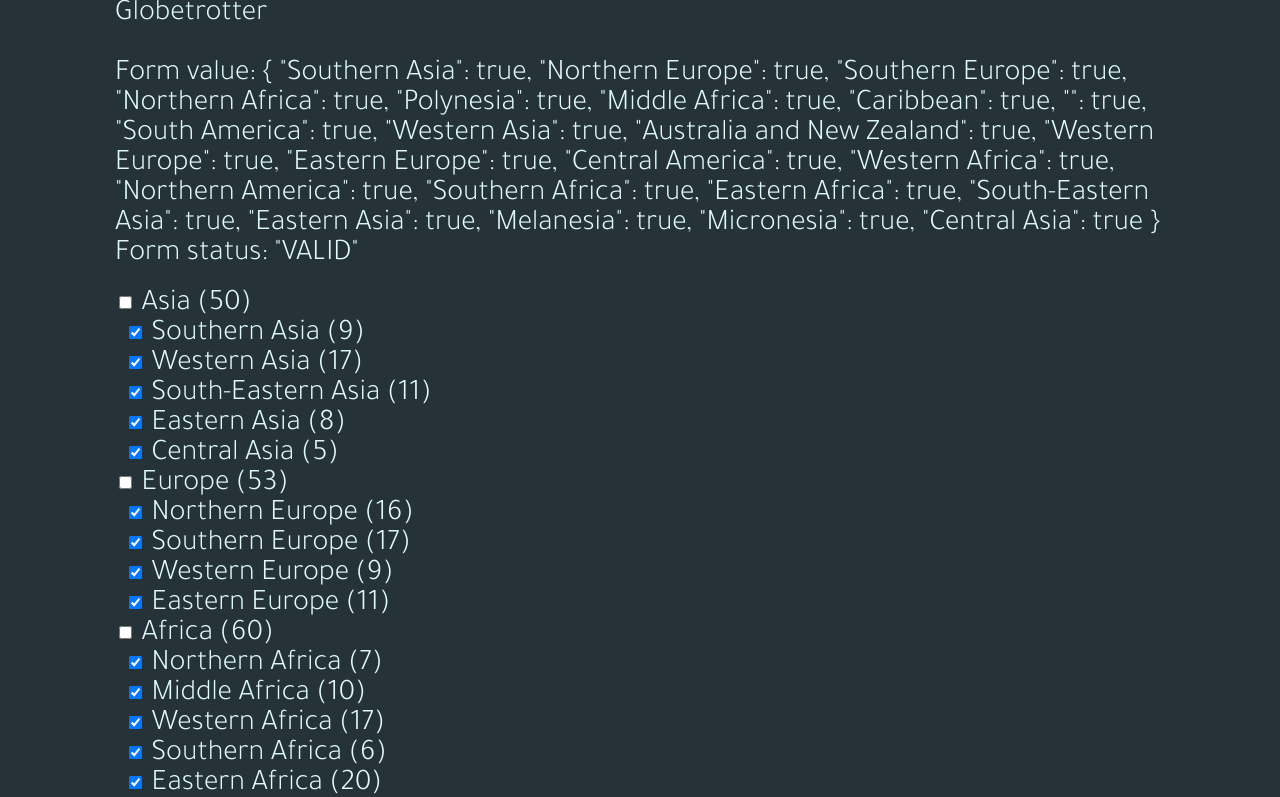
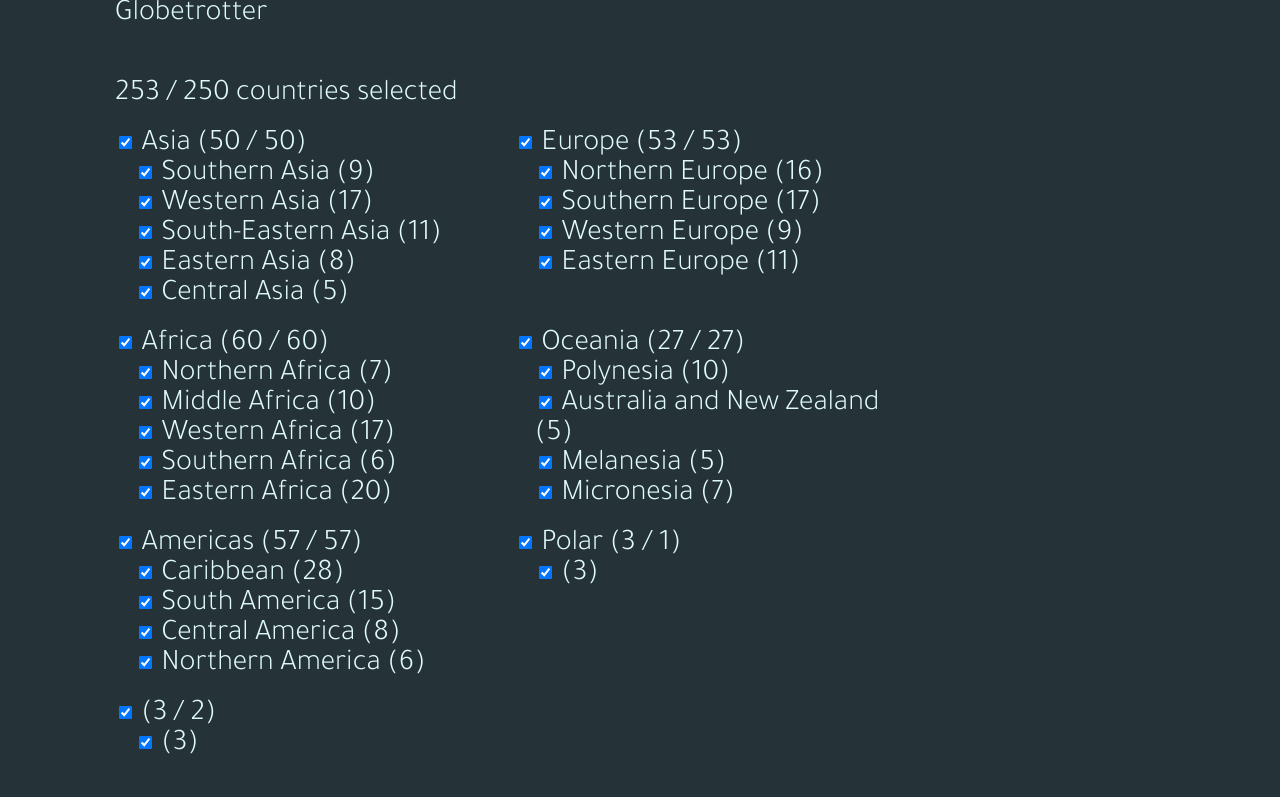
Before and after one commit to johnnycopes/globetrotter, an Angular app: page / in a window 1280 px wide. Shown: the top 797 px of the page. Built offline with nearby package versions, Linux system fonts and the light colour scheme.

Commit message:
selection component keeps tally of selected total and regionally-organized subregions

```diff
--- a/src/app/selection/selection.component.html
+++ b/src/app/selection/selection.component.html
@@ -1,27 +1,36 @@
-Form value: {{selectionForm.value | json}}<br>
-Form status: {{selectionForm.status | json}}<br>
+<!-- Form value: {{selectionForm.value | json}}<br>
+Form status: {{selectionForm.status | json}}<br> -->
 <form [formGroup]="selectionForm">
+  <div class="total">
+    {{selectionTally.total}} / {{countries.length}} countries selected
+  </div>
+  <div class="regions">
     <div class="region"
       *ngFor="let region of regions"
       >
       <input class="region__checkbox"
+        #regionInput
+        checked
         type="checkbox"
         [id]="region"
         [value]="region"
+        (change)="onRegionChange(regionInput)"
       />
       <label class="region__label"
         [for]="region"
       >
-      {{region}} ({{countriesByRegion[region].length}})
+        {{region}} ({{selectionTally[region]}} / {{countriesByRegion[region].length}})
       </label>
       <div class="subregion"
         *ngFor="let subregion of subregionsByRegion[region]"
       >
         <input class="subregion__checkbox"
+          #subregionInput
           type="checkbox"
           [id]="subregion"
           [value]="subregion"
           [formControlName]="subregion"
+          (change)="onSubregionChange(regionInput)"
         />
         <label class="subregion__label"
           [for]="subregion"
@@ -30,4 +39,5 @@ Form status: {{selectionForm.status | json}}<br>
         </label>
       </div>
     </div>
+  </div>
 </form>
--- a/src/app/selection/selection.component.scss
+++ b/src/app/selection/selection.component.scss
@@ -2,10 +2,21 @@ form {
   margin-top: 20px;
 }
 
+.total {
+  margin-bottom: 20px;
+}
+
+.regions {
+  display: flex;
+  flex-wrap: wrap;
+}
+
 .region {
+  margin-bottom: 20px;
   font-size: 30px;
+  flex: 0 1 400px;
 }
 
 .subregion {
-  padding-left: 10px;
+  padding-left: 20px;
 }
--- a/src/app/selection/selection.component.ts
+++ b/src/app/selection/selection.component.ts
@@ -13,9 +13,12 @@ import { SelectionService } from './selection.service';
 export class SelectionComponent implements OnInit {
   public countriesByRegion: _.Dictionary<Country[]>;
   public countriesBySubregion: _.Dictionary<Country[]>;
-  public subregionsByRegion: _.Dictionary<String[]>;
+  public countriesByName: _.Dictionary<Country>;
+  public subregionsByRegion: _.Dictionary<string[]>;
   public regions: string[];
   public subregions: string[];
+  public countries: string[];
+  public selectionTally: _.Dictionary<number> = {};
   public selectionForm: FormGroup;
 
   constructor(
@@ -27,15 +30,34 @@ export class SelectionComponent implements OnInit {
   ngOnInit() {
     this.countriesByRegion = this.countryService.groupCountriesByProperty('region');
     this.countriesBySubregion = this.countryService.groupCountriesByProperty('subregion');
+    this.countriesByName = this.countryService.keyCountriesByProperty('name');
     this.subregionsByRegion = this.countryService.groupSubregionsByRegion();
     this.regions = Object.keys(this.subregionsByRegion);
     this.subregions = Object.keys(this.countriesBySubregion);
-    this.createForm();
+    this.countries = Object.keys(this.countriesByName);
+    this.initializeForm();
+    this.updateSelectionTally();
   }
 
-  createForm() {
+  onRegionChange(region: HTMLInputElement) {
+    const subregions = this.subregionsByRegion[region.value];
+    const updatedSubregionsFormModel = this.selectionService.createFormModel(subregions, region.checked);
+    this.selectionForm.patchValue(updatedSubregionsFormModel);
+    this.updateSelectionTally();
+  }
+
+  onSubregionChange(region: HTMLInputElement) {
+    region.indeterminate = this.selectionService.evaluateIndeterminate(this.selectionForm, region.value);
+    this.updateSelectionTally();
+  }
+
+  private initializeForm() {
     const subregionsFormModel = this.selectionService.createFormModel(this.subregions, true);
     this.selectionForm = this.fb.group(subregionsFormModel);
   }
 
+  private updateSelectionTally() {
+    this.selectionTally = this.selectionService.countSelections(this.selectionForm);
+  }
+
 }
--- a/src/app/selection/selection.service.ts
+++ b/src/app/selection/selection.service.ts
@@ -1,13 +1,21 @@
 import { Injectable } from '@angular/core';
+import { FormGroup } from '@angular/forms';
 import * as _ from 'lodash';
+
+import { CountryService } from '../country/country.service';
+import { Country } from '../data/country.interface';
 
 @Injectable({
   providedIn: 'root'
 })
 export class SelectionService {
+  private countriesBySubregion: _.Dictionary<Country[]>;
+  private subregionsByRegion: _.Dictionary<string[]>;
 
-
-  constructor() { }
+  constructor(private countryService: CountryService) {
+    this.countriesBySubregion = this.countryService.groupCountriesByProperty('subregion');
+    this.subregionsByRegion = this.countryService.groupSubregionsByRegion();
+  }
 
   createFormModel(arr: string[], initValue: boolean) {
     const formObj = {};
@@ -16,4 +24,32 @@ export class SelectionService {
     });
     return formObj;
   }
+
+  countSelections(form: FormGroup) {
+    const formModel = form.value;
+    const selectionTally = { total: 0 };
+    _.forEach(this.subregionsByRegion, (subregions, region) => {
+      selectionTally[region] = 0;
+      _.forEach(subregions, (subregion) => {
+        if (formModel[subregion]) {
+          const numberOfCountries = this.countriesBySubregion[subregion].length;
+          selectionTally[region] += numberOfCountries;
+          selectionTally.total += numberOfCountries;
+        }
+      });
+    })
+    return selectionTally;
+  }
+
+  evaluateIndeterminate(form: FormGroup, region: string) {
+    const formModel = form.value;
+    const subregions = this.subregionsByRegion[region];
+    const allRegionsChecked = subregions.every((region) => {
+      return formModel[region] === true;
+    });
+    const allRegionsUnchecked = subregions.every((region) => {
+      return formModel[region] === false;
+    });
+    return !allRegionsChecked && !allRegionsUnchecked;
+  }
 }
```
Lines whose indentation alone changed are shown as unchanged.
